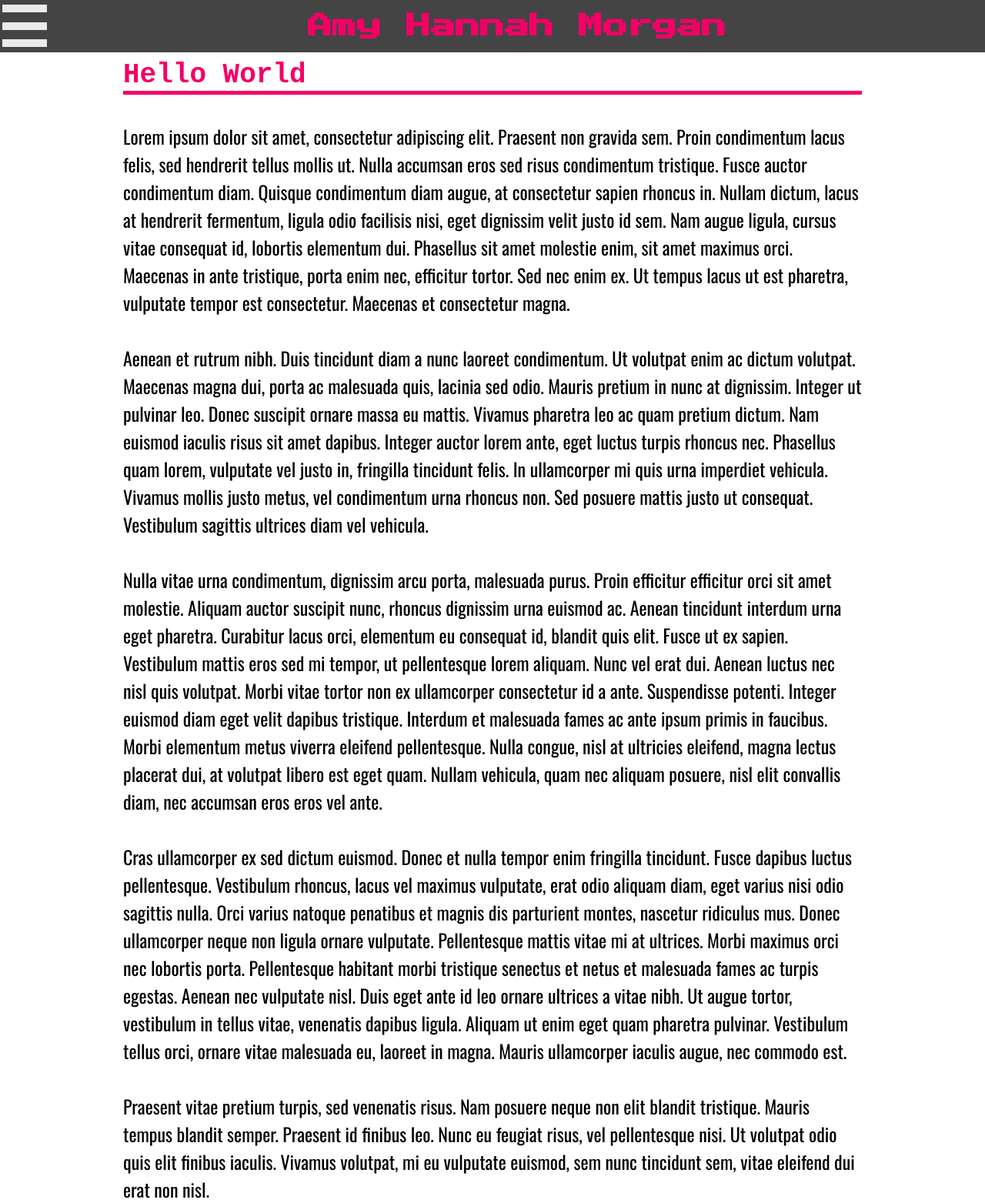
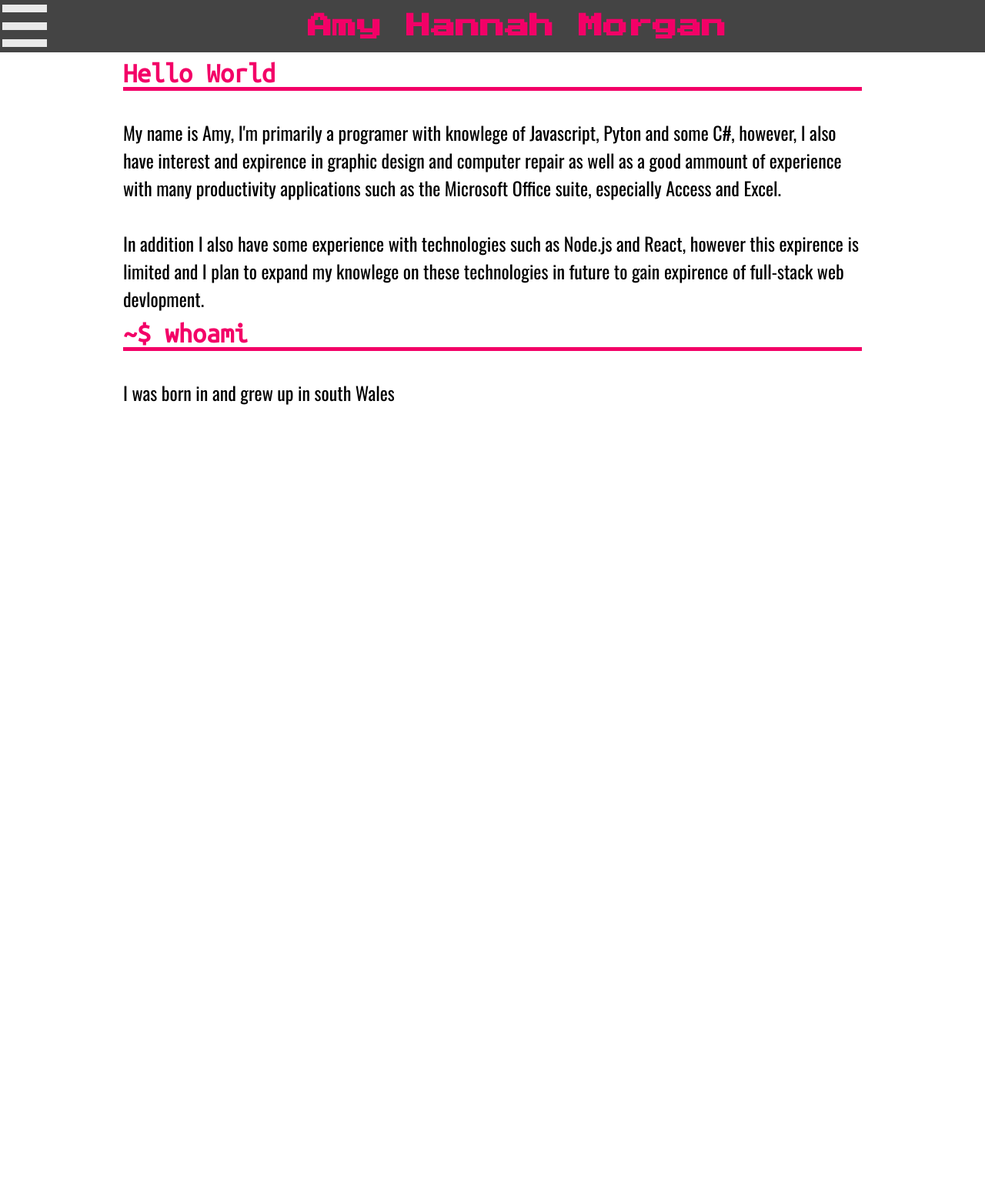
Before and after one commit to AmyHannahMorgan/AmyHannahMorgan.github.io, a Jekyll site: the page built from index.html, in a window 1280 px wide. Shown: the whole page at 77% size. Built offline with Jekyll 4.4.1, drawn with Linux system fonts in a browser that asks for light colours; some web fonts are replaced; after the commit the page ends 900 px from its top, so only the background shows below that.

Commit message:
began writing about me page, changed monospace font

```diff
--- a/css/main.css
+++ b/css/main.css
@@ -1,10 +1,10 @@
 /* imports */
 /* @import url('https://fonts.googleapis.com/css?family=Oswald|Oxygen+Mono');*/
-@import url('https://fonts.googleapis.com/css?family=Oswald|Oxygen+Mono|Press+Start+2P');
+@import url('https://fonts.googleapis.com/css?family=Oswald|Press+Start+2P|Ubuntu+Mono');
 /*
-font-family: 'Oxygen Mono', monospace;
 font-family: 'Oswald', sans-serif;
 font-family: 'Press Start 2P', cursive;
+font-family: 'Ubuntu Mono', monospace;
 */
 /* tags */
 body {
@@ -13,7 +13,7 @@ body {
 }
 
 body > h1 {
-  font-family: 'Oxygen Mono', monospace;
+  font-family: 'Ubuntu Mono', monospace;
   font-size: 8vw;
   color: #f30067;
 
@@ -117,7 +117,7 @@ nav.dropdown {
 
 /* classes */
 .close > h1 {
-  font-family: 'Oxygen Mono', monospace;
+  font-family: 'Ubuntu Mono', monospace;
   color: white;
 
   margin-left: 2.5%;
@@ -141,12 +141,16 @@ nav.dropdown {
 }
 
 .clickdownButton > h1 {
-  font-family: 'Oxygen Mono', monospace;
-  color: white;
+  font-family: 'Ubuntu Mono', monospace;
 
   margin-left: 2.5%;
 
   width: 100%;
+}
+
+.clickdownButton > h1 > a {
+  color: white;
+  text-decoration: none;
 }
 
 .clickdownButton > .clickdownArrow {
@@ -183,6 +187,10 @@ nav.dropdown {
 }
 
 .clickdownMenu > ul > li {
+  border-bottom: thin solid #eaeaea;
+}
+
+.clickdownMenu > ul > li > a {
   display: flex;
   align-items: center;
 
@@ -190,7 +198,7 @@ nav.dropdown {
   color: #eaeaea;
   font-size: 1.5em;
   height: 2em;
-  border-bottom: thin solid #eaeaea;
+  text-decoration: none;
 }
 
 .clickdownMenuOpen {
@@ -213,7 +221,7 @@ nav.dropdown {
 }
 
 .dropdownTitle > a {
-  font-family: 'Oxygen Mono', monospace;
+  font-family: 'Ubuntu Mono', monospace;
   font-size: 1.2em;
   color: #eaeaea;
   text-decoration: none;
@@ -271,6 +279,19 @@ nav.dropdown {
   font-size: 1em;
   border-bottom: thin solid #444;
 }
+
+.pageBorders {
+  position: absolute;
+  top: 0;
+  left: 0;
+
+  width: 100vw;
+  height: 100%;
+}
+
+.border {
+
+}
 /* ids */
 
 /* media queries */
@@ -318,3 +339,18 @@ nav.dropdown {
     display: table;
   }
 }
+
+@media only screen and (min-width: 1440px) {
+  body > p {
+    width: 50vw;
+    margin: auto;
+  }
+
+  body > h1 {
+    font-size: 2.25em;
+
+    width: 50vw;
+    margin: auto;
+    margin-top: 1vh
+  }
+}
--- a/index.html
+++ b/index.html
@@ -6,13 +6,13 @@ layout: default
 <h1>Hello World</h1>
 
 <p>
-  Lorem ipsum dolor sit amet, consectetur adipiscing elit. Praesent non gravida sem. Proin condimentum lacus felis, sed hendrerit tellus mollis ut. Nulla accumsan eros sed risus condimentum tristique. Fusce auctor condimentum diam. Quisque condimentum diam augue, at consectetur sapien rhoncus in. Nullam dictum, lacus at hendrerit fermentum, ligula odio facilisis nisi, eget dignissim velit justo id sem. Nam augue ligula, cursus vitae consequat id, lobortis elementum dui. Phasellus sit amet molestie enim, sit amet maximus orci. Maecenas in ante tristique, porta enim nec, efficitur tortor. Sed nec enim ex. Ut tempus lacus ut est pharetra, vulputate tempor est consectetur. Maecenas et consectetur magna.
+  My name is Amy, I'm primarily a programer with knowlege of Javascript, Pyton and some C#, however, I also have interest and expirence in graphic design and computer repair as well as a good ammount of experience with many productivity applications such as the Microsoft Office suite, especially Access and Excel.
 
-  Aenean et rutrum nibh. Duis tincidunt diam a nunc laoreet condimentum. Ut volutpat enim ac dictum volutpat. Maecenas magna dui, porta ac malesuada quis, lacinia sed odio. Mauris pretium in nunc at dignissim. Integer ut pulvinar leo. Donec suscipit ornare massa eu mattis. Vivamus pharetra leo ac quam pretium dictum. Nam euismod iaculis risus sit amet dapibus. Integer auctor lorem ante, eget luctus turpis rhoncus nec. Phasellus quam lorem, vulputate vel justo in, fringilla tincidunt felis. In ullamcorper mi quis urna imperdiet vehicula. Vivamus mollis justo metus, vel condimentum urna rhoncus non. Sed posuere mattis justo ut consequat. Vestibulum sagittis ultrices diam vel vehicula.
+  In addition I also have some experience with technologies such as Node.js and React, however this expirence is limited and I plan to expand my knowlege on these technologies in future to gain expirence of full-stack web devlopment.
+</p>
 
-  Nulla vitae urna condimentum, dignissim arcu porta, malesuada purus. Proin efficitur efficitur orci sit amet molestie. Aliquam auctor suscipit nunc, rhoncus dignissim urna euismod ac. Aenean tincidunt interdum urna eget pharetra. Curabitur lacus orci, elementum eu consequat id, blandit quis elit. Fusce ut ex sapien. Vestibulum mattis eros sed mi tempor, ut pellentesque lorem aliquam. Nunc vel erat dui. Aenean luctus nec nisl quis volutpat. Morbi vitae tortor non ex ullamcorper consectetur id a ante. Suspendisse potenti. Integer euismod diam eget velit dapibus tristique. Interdum et malesuada fames ac ante ipsum primis in faucibus. Morbi elementum metus viverra eleifend pellentesque. Nulla congue, nisl at ultricies eleifend, magna lectus placerat dui, at volutpat libero est eget quam. Nullam vehicula, quam nec aliquam posuere, nisl elit convallis diam, nec accumsan eros eros vel ante.
+<h1 id="introduction">~$ whoami</h1>
 
-  Cras ullamcorper ex sed dictum euismod. Donec et nulla tempor enim fringilla tincidunt. Fusce dapibus luctus pellentesque. Vestibulum rhoncus, lacus vel maximus vulputate, erat odio aliquam diam, eget varius nisi odio sagittis nulla. Orci varius natoque penatibus et magnis dis parturient montes, nascetur ridiculus mus. Donec ullamcorper neque non ligula ornare vulputate. Pellentesque mattis vitae mi at ultrices. Morbi maximus orci nec lobortis porta. Pellentesque habitant morbi tristique senectus et netus et malesuada fames ac turpis egestas. Aenean nec vulputate nisl. Duis eget ante id leo ornare ultrices a vitae nibh. Ut augue tortor, vestibulum in tellus vitae, venenatis dapibus ligula. Aliquam ut enim eget quam pharetra pulvinar. Vestibulum tellus orci, ornare vitae malesuada eu, laoreet in magna. Mauris ullamcorper iaculis augue, nec commodo est.
-
-  Praesent vitae pretium turpis, sed venenatis risus. Nam posuere neque non elit blandit tristique. Mauris tempus blandit semper. Praesent id finibus leo. Nunc eu feugiat risus, vel pellentesque nisi. Ut volutpat odio quis elit finibus iaculis. Vivamus volutpat, mi eu vulputate euismod, sem nunc tincidunt sem, vitae eleifend dui erat non nisl.
+<p>
+  I was born in and grew up in south Wales
 </p>
```
